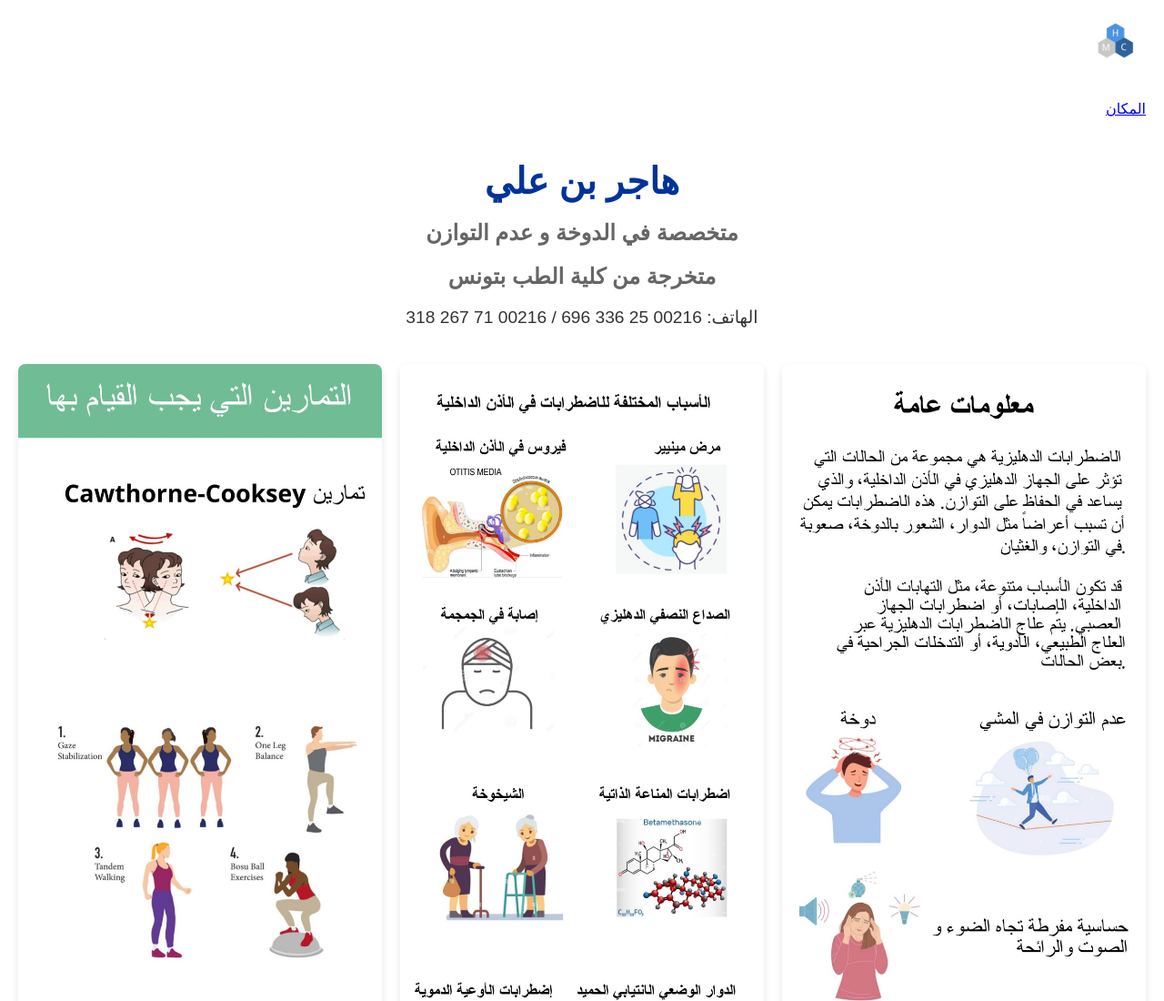
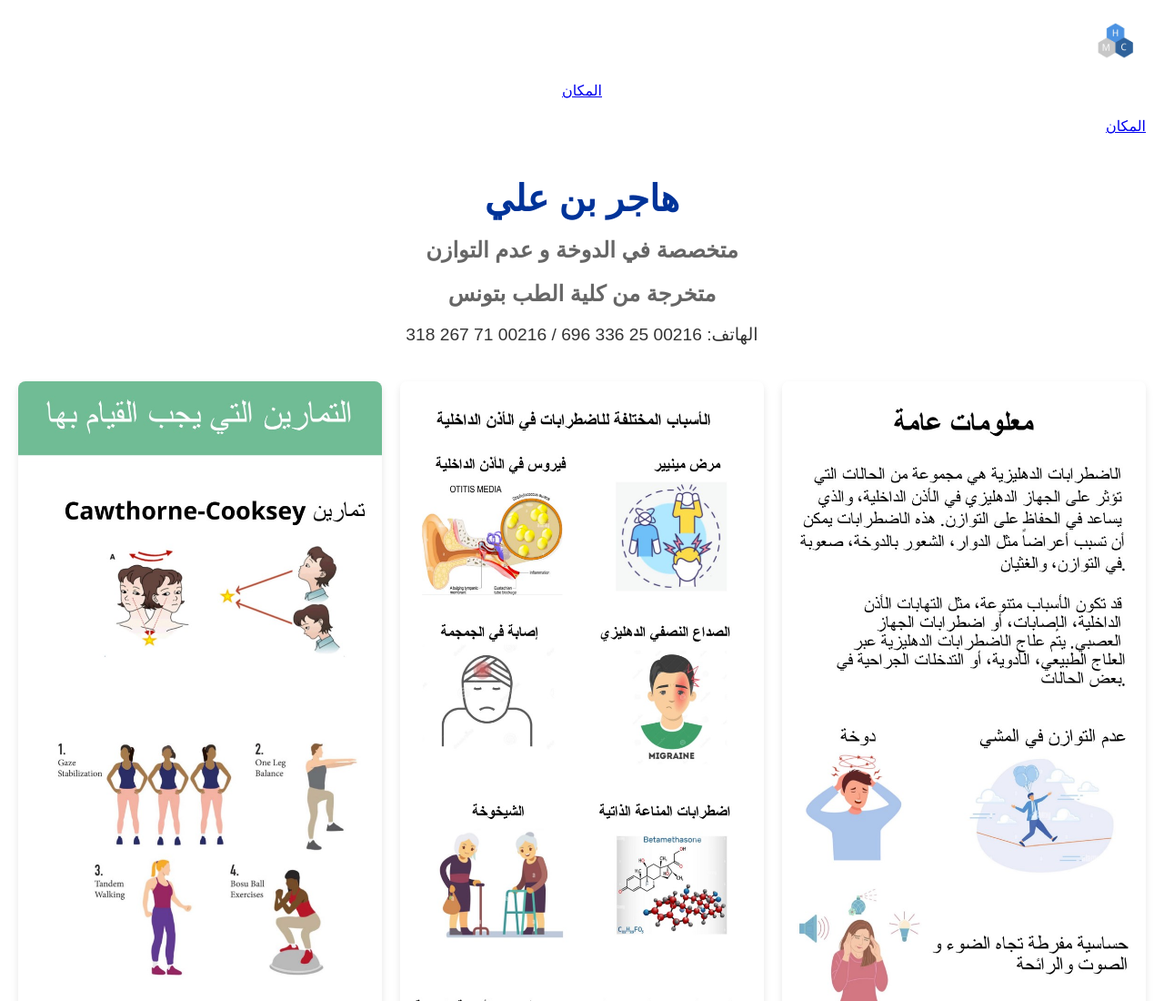
Before and after one commit to Hela0101/Vestibular, a plain HTML site: page index.html in a window 1280 px wide. Shown: the top 1100 px of the page at 91% size. Drawn offline with Linux system fonts and the light colour scheme.

Commit message:
Add files via upload

```diff
--- a/index.html
+++ b/index.html
@@ -66,6 +66,10 @@
     <header>
         <img src="logo.png" alt="Logo" title="Logo" />
     </header>
+	<div class="location">
+    <a href="https://g.co/kgs/8dsDuie" target="_blank">المكان</a>
+</div>
+
 <body>
     <header>
         <a href="https://g.co/kgs/8dsDuie" target="_blank">المكان</a>
```
